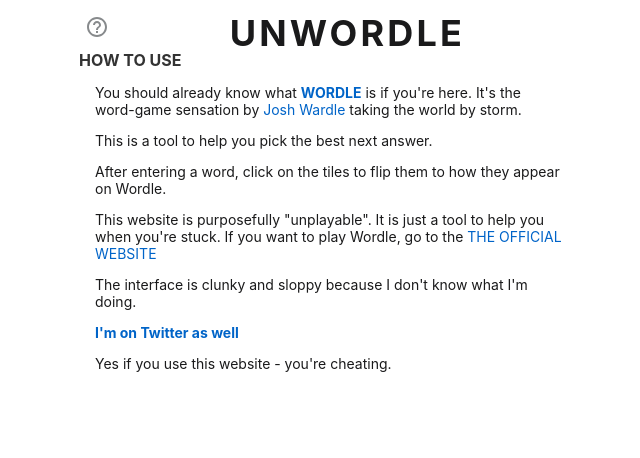
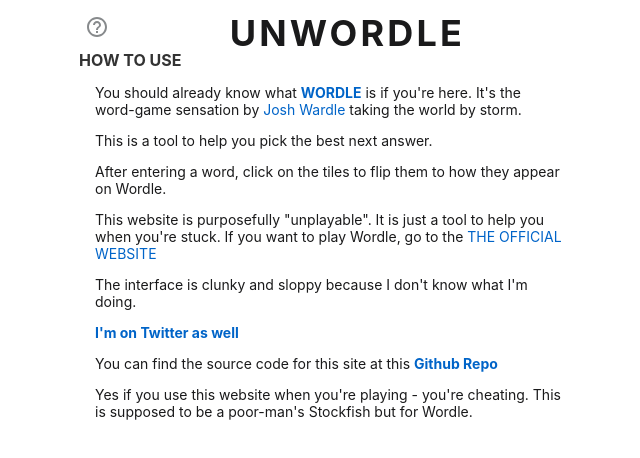
Before and after one commit to sadmoody/unwordle-svelte, a Svelte app: page / in a window 1280 px wide. Both pictures are taken after a click on the button 408 px from the left and 29 px from the top of the page. Shown: the top 458 px of the page, without its empty margins (311-951 px from the left). Built offline with nearby package versions, Linux system fonts and the light colour scheme.

Commit message:
added link back to this repo

```diff
--- a/src/App.svelte
+++ b/src/App.svelte
@@ -234,7 +234,8 @@
 					<p>This website is purposefully "unplayable". It is just a tool to help you when you're stuck. If you want to play Wordle, go to the <a href="https://www.powerlanguage.co.uk/wordle/">THE OFFICIAL WEBSITE</a></p>
 					<p>The interface is clunky and sloppy because I don't know what I'm doing.</p>
 					<p><strong><a href="https://twitter.com/moodyhikmet">I'm on Twitter as well</a></strong></p>
-					<p>Yes if you use this website - you're cheating.</p>
+					<p>You can find the source code for this site at this <strong><a href="https://github.com/sadmoody/unwordle-svelte">Github Repo</a></strong></p>
+					<p>Yes if you use this website when you're playing - you're cheating. This is supposed to be a poor-man's Stockfish but for Wordle.</p>
 				</div>
 			</section>
 		</game-help>
--- a/src/main.js
+++ b/src/main.js
@@ -1,10 +1,7 @@
 import App from './App.svelte';
 
 const app = new App({
-	target: document.body,
-	props: {
-		name: 'world'
-	}
+	target: document.body
 });
 
 export default app;
```
